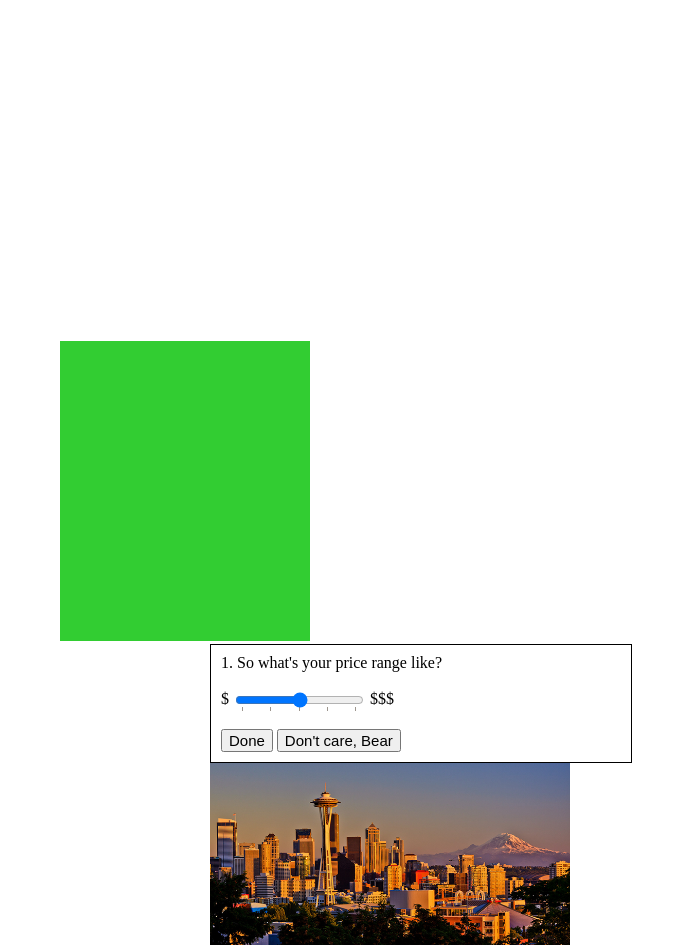
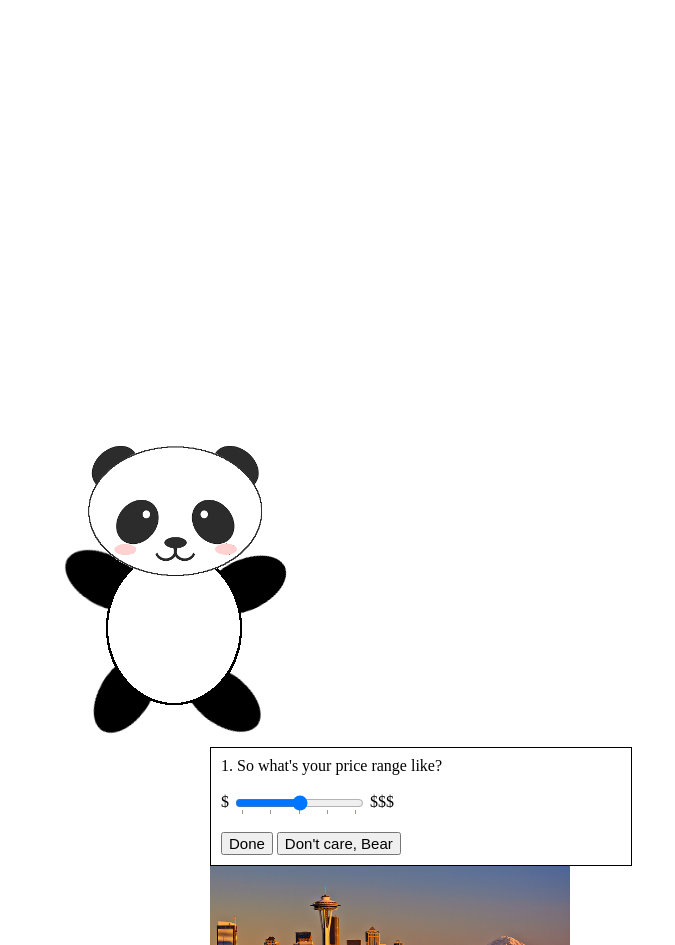
Before and after one commit to ed-buuteeq/bookingbear, a plain HTML site: page app/index.html in a window 1280 px wide. Shown: the part 155-1100 px from the top of the page, without its empty margins (0-675 px from the left). Drawn offline with nearby package versions, Linux system fonts and the light colour scheme; files whose address does not match are found by name.

Commit message:
Panda assets

```diff
--- a/app/index.html
+++ b/app/index.html
@@ -12,6 +12,8 @@
     </div>
     <div class="content">
 	    <div id="bear">
+	    	<img class="head" src="styles/image/panda_head.png" />
+	    	<img class="body" src="styles/image/panda_body.png" />
 	    </div>
 	    <div class="decision-text">
 		    <div id="question">
--- a/app/styles/styles.css
+++ b/app/styles/styles.css
@@ -26,12 +26,19 @@
 	height: 70px;
 }
 #bear {
-	background-color: limegreen;
 	display: inline-block;
-	height: 300px;
-	margin-top: 200px;
+	height: 350px;
+	margin-top: 246px;
 	width: 250px;
 }
+#bear .head {
+	position: relative;
+	top: 48px;
+}
+#bear .body {
+	z-index: 3;
+}
+
 .decision-text {
 	display: inline-block;
 	padding-left: 150px;
```
Also changed, not shown: app/styles/image/originals/panda old 1.jpg (added), app/styles/image/originals/panda original.jpg (renamed from app/styles/image/panda.jpg), app/styles/image/originals/panda.jpg (added), app/styles/image/originals/panda.png (added), app/styles/image/panda_body.png (added), app/styles/image/panda_head.png (added), 1 other file.
